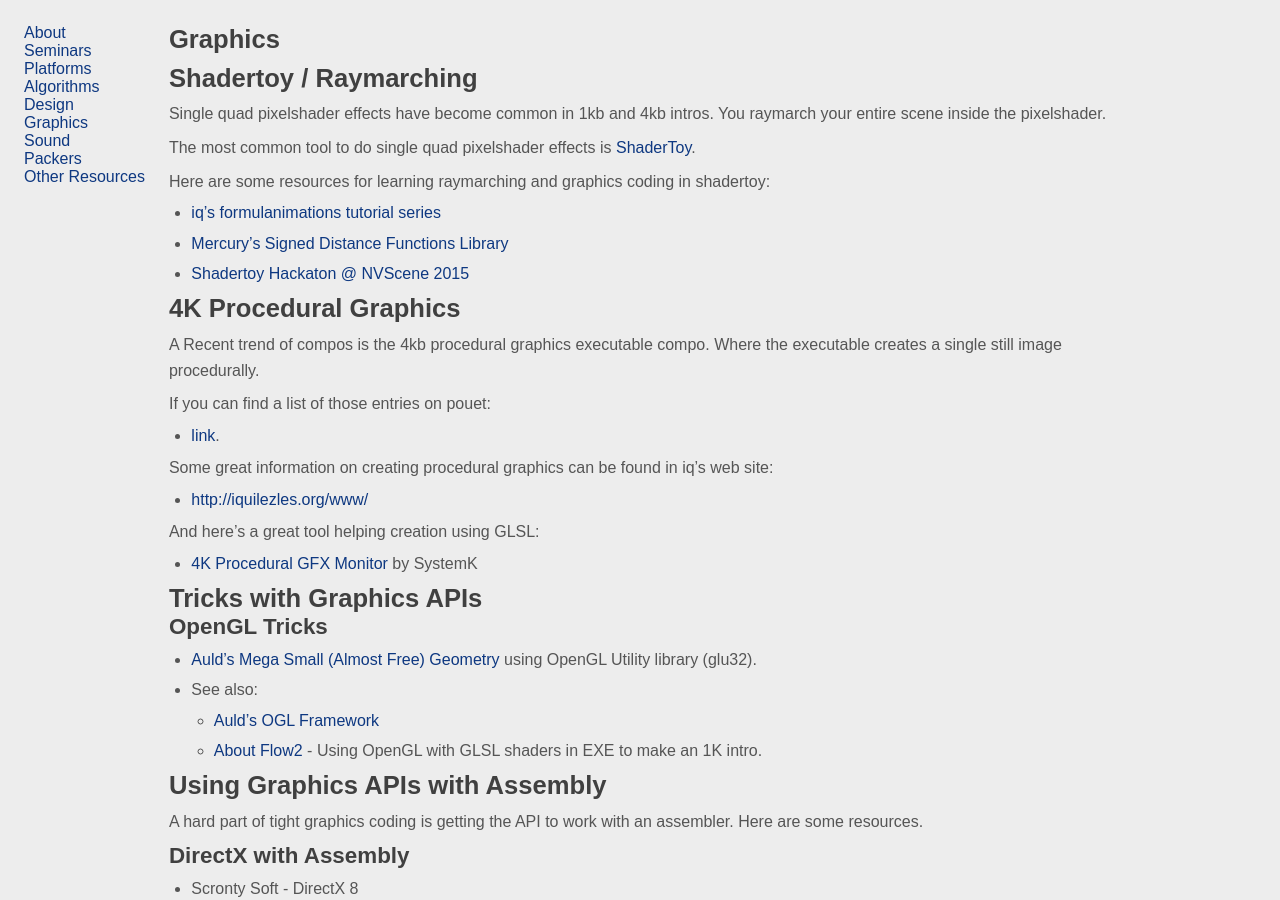
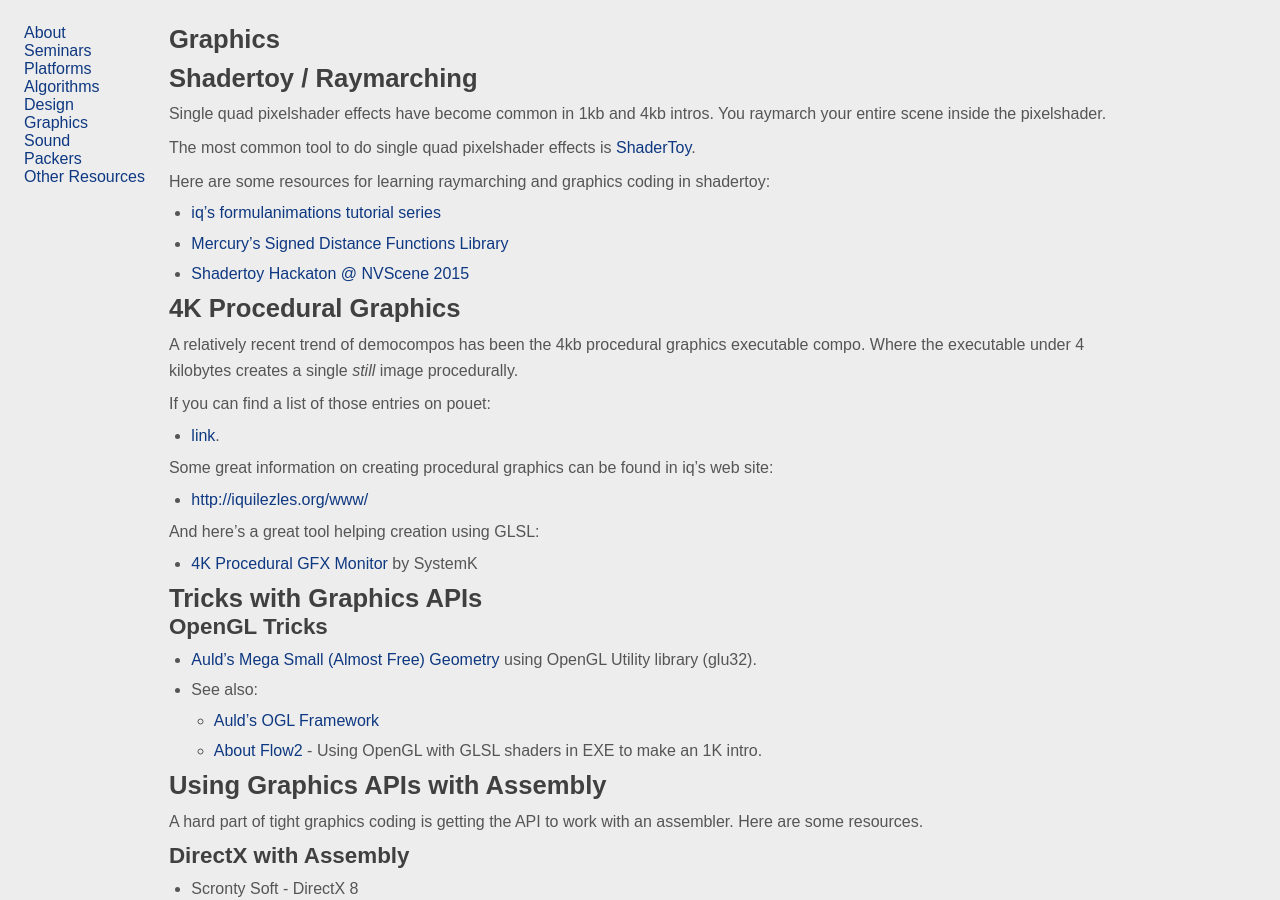
Before and after one commit to in4k/in4k.github.io, a Jekyll site: the page built from wiki/graphics.markdown, in a window 1280 px wide and 900 px high. Built offline with Jekyll 4.4.1, drawn with Linux system fonts in a browser that asks for light colours; some web fonts are replaced.

Commit message:
Update graphics.markdown

```diff
--- a/wiki/graphics.markdown
+++ b/wiki/graphics.markdown
@@ -17,7 +17,7 @@
 
 # 4K Procedural Graphics
 
-A Recent trend of compos is the 4kb procedural graphics executable compo. Where the executable creates a single still image procedurally.
+A relatively recent trend of democompos has been the 4kb procedural graphics executable compo. Where the executable under 4 kilobytes creates a single _still_ image procedurally.
 
 If you can find a list of those entries on pouet:
 
```
